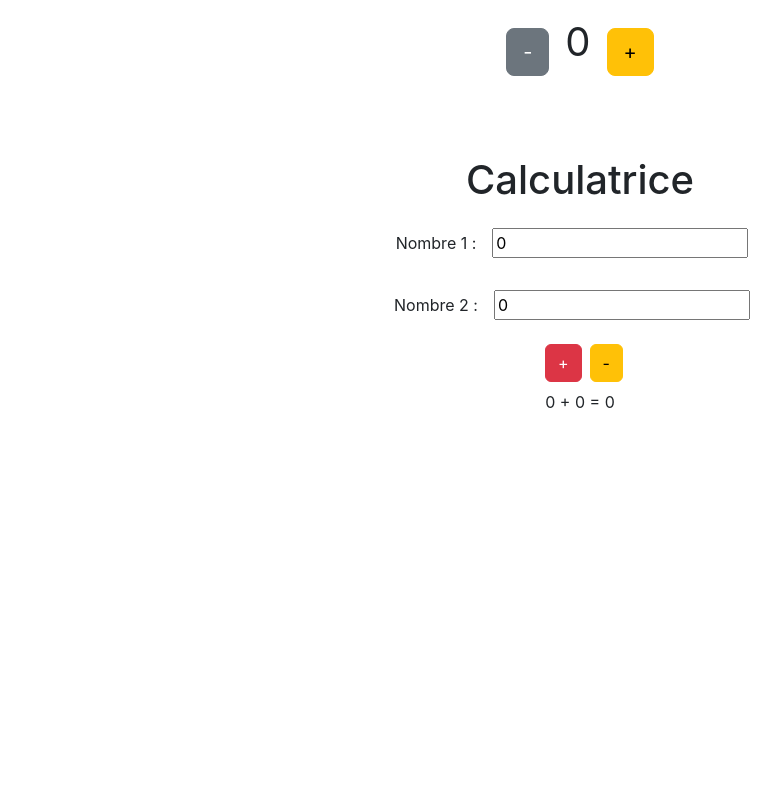
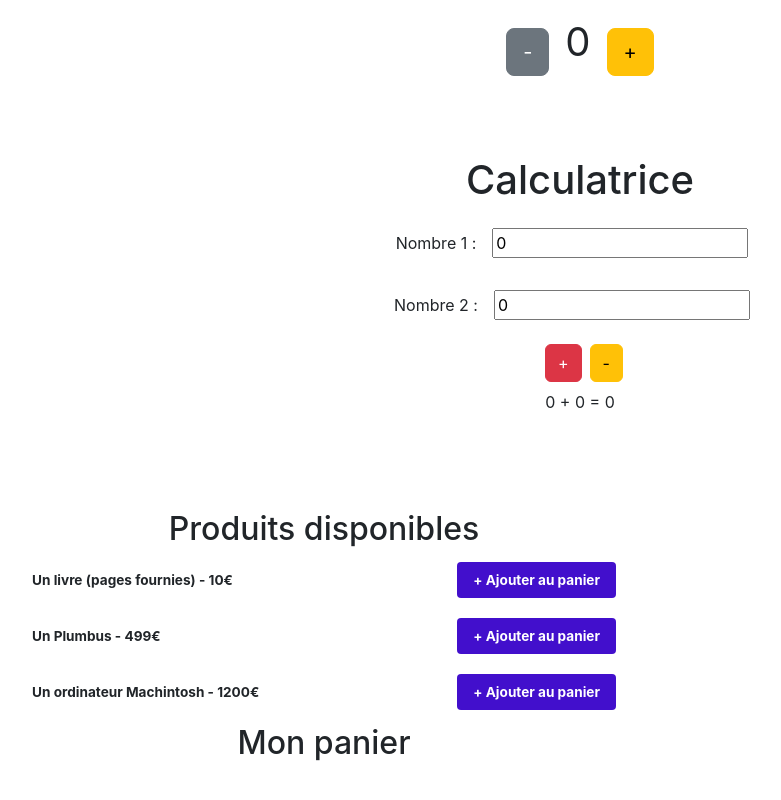
Before and after one commit to huipfe/my-app, a React (Create React App) app: page / in a window 1280 px wide. Shown: the part 504-1304 px from the top of the page, without its empty margins (60-841 px from the left). Before the commit the page ends 982 px from the top, so only its background shows below. Built offline with nearby package versions, Linux system fonts and the light colour scheme.

Commit message:
5e commit transfert of Shop

```diff
--- a/src/App.js
+++ b/src/App.js
@@ -5,6 +5,7 @@ import EmailField from './EmailField';
 import Button2 from './Button2';
 import ButtonNumberSelector from './ButtonNumberSelector';
 import Calculatrice from './Calculatrice';
+import Shop from './Shop/Shop.js';
 
 function App() {
   return (
@@ -32,6 +33,12 @@ function App() {
       <div class="m-5 p-3"><ButtonNumberSelector /></div>
 
       <div class="m-5 p-3"><Calculatrice /></div>
+
+      {/* Section Shop */}
+      <section class="m-5 p-3">
+        <Shop />
+      </section>
+
     </div>
 
   );
--- /dev/null
+++ b/src/Shop/Shop.css
@@ -0,0 +1,50 @@
+.Shop {
+  width: 40rem;
+  background: #fff;
+  padding: 1rem;
+  border-radius: 4px;
+}
+.Shop ul {
+  list-style-type: none;
+  padding: 0;
+  margin: 0;
+}
+.Shop ul li {
+  display: flex;
+  align-items: center;
+  justify-content: space-between;
+  width: 100%;
+  min-height: 3rem;
+  margin: 0.5rem 0;
+  padding: 0 0.75rem;
+  border-radius: 4px;
+  font-weight: bold;
+  font-size: 0.85rem;
+}
+.Shop ul li.Products {
+  background: hsla(256, 86%, 43%, 0.1);
+  color: hsl(256, 86%, 43%);
+}
+.Shop ul li.CartItems {
+  background: hsla(0, 0%, 27%, 0.1);
+  color: hsl(0, 0%, 27%);
+}
+.Shop button {
+  border: 0;
+  padding: 0.5rem 1rem;
+  border-radius: 4px;
+  font-weight: bold;
+  cursor: pointer;
+}
+.Shop button:disabled {
+  background: lightgray;
+  cursor: default;
+}
+.Shop button.AddToCart {
+  background: hsl(256, 86%, 43%);
+  color: #fff;
+}
+.Shop button.RemoveFromCart {
+  background: hsl(345, 86%, 43%);
+  color: #fff;
+}/*# sourceMappingURL=Shop.css.map */
--- /dev/null
+++ b/src/Shop/Shop.js
@@ -0,0 +1,168 @@
+// import React, { useState } from 'react';
+// import './Shop.css';
+
+// function Shop() {
+//     const [products, setProducts] = useState([
+//         { id: 1, name: 'Product 1', price: 10, bought: false },
+//         { id: 2, name: 'Product 2', price: 20, bought: false },
+//         { id: 3, name: 'Product 3', price: 30, bought: false },
+//     ]);
+
+//     const [cart, setCart] = useState([]);
+
+//     const handleAddToCart = (product) => {
+//         const updatedProducts = products.map((p) => {
+//             if (p.id === product.id) {
+//                 return { ...p, bought: true };
+//             }
+//             return p;
+//         });
+
+//         setProducts(updatedProducts);
+//         setCart([...cart, product]);
+//     };
+
+//     const handleRemoveFromCart = (product) => {
+//         const updatedProducts = products.map((p) => {
+//             if (p.id === product.id) {
+//                 return { ...p, bought: false };
+//             }
+//             return p;
+//         });
+
+//         setProducts(updatedProducts);
+//         setCart(cart.filter((p) => p.id !== product.id));
+//     };
+
+//     return (
+//         <div>
+//             <h2>Products</h2>
+//             <ul>
+//                 {products.map((product) => (
+//                     <li key={product.id}>
+//                         {product.name} - {product.price}€{' '}
+//                         {product.bought ? (
+//                             <button disabled>Already bought</button>
+//                         ) : (
+//                             <button onClick={() => handleAddToCart(product)}>Add to cart</button>
+//                         )}
+//                     </li>
+//                 ))}
+//             </ul>
+
+//             <h2>Cart</h2>
+//             <ul>
+//                 {cart.map((product) => (
+//                     <li key={product.id}>
+//                         {product.name} - {product.price}€{' '}
+//                         <button onClick={() => handleRemoveFromCart(product)}>Remove from cart</button>
+//                     </li>
+//                 ))}
+//             </ul>
+//         </div>
+//     );
+// }
+
+// export default Shop;
+
+// Correction
+import React, { Component } from 'react';
+import './Shop.css';
+
+export default class Shop extends Component {
+    constructor(props) {
+        super(props);
+
+        this.state = {
+            products: [
+                {
+                    id: Math.random(),
+                    label: "Un livre (pages fournies)",
+                    price: 10,
+                },
+                {
+                    id: Math.random(),
+                    label: "Un Plumbus",
+                    price: 499,
+                },
+                {
+                    id: Math.random(),
+                    label: "Un ordinateur Machintosh",
+                    price: 1200,
+                }
+            ],
+            cart: [],
+        };
+
+        /**
+         * Add item to cart if not already there
+         * @param {Object} item
+         */
+        this.buyItem = (item) => {
+            if (!this.state.cart.find((cartItem) => cartItem.id === item.id)) {
+                this.setState({
+                    ...this.state,
+                    cart: [...this.state.cart, item]
+                });
+            }
+        };
+
+        /**
+         * Remove item from cart
+         * @param {Object} item
+         */
+        this.removeItem = (item) => {
+            this.setState({
+                ...this.state,
+                cart: this.state.cart.filter((cartItem) => cartItem.id !== item.id)
+            });
+        };
+    };
+
+    render() {
+        return (
+            <div className="Shop">
+                <h2>Produits disponibles</h2>
+                <ul className="Products">
+                    {
+                        this.state.products.map((product) => {
+                            return (
+                                <li key={product.id}>
+                                    <span>{product.label} - {product.price}€</span>
+                                    <button
+                                        type="button"
+                                        className="AddToCart"
+                                        disabled={this.state.cart.find((cartItem) => cartItem.id === product.id)}
+                                        onClick={() => this.buyItem(product)}
+                                    >
+                                        + Ajouter au panier
+                                    </button>
+                                </li>
+                            )
+                        })
+                    }
+                </ul>
+
+                <h2>Mon panier</h2>
+                <ul className="CartItems">
+                    {
+                        this.state.cart.map((cartItem) => {
+                            return (
+                                <li key={cartItem.id}>
+                                    <span>{cartItem.label} - {cartItem.price}€</span>
+                                    <button
+                                        type="button"
+                                        className="RemoveFromCart"
+                                        onClick={() => this.removeItem(cartItem)}
+                                    >
+                                        Supprimer du panier
+                                    </button>
+                                </li>
+                            )
+                        })
+                    }
+                </ul>
+            </div>
+        )
+    };
+};
--- /dev/null
+++ b/src/Shop/Shop.scss
@@ -0,0 +1,65 @@
+$white: #fff;
+$gray: hsla(0, 0%, 27%, 0.1);
+$gray-text: hsl(0, 0%, 27%);
+$green: hsla(256, 86%, 43%, 0.1);
+$green-text: hsl(256, 86%, 43%);
+$red: hsl(345, 86%, 43%);
+
+.Shop {
+  width: 40rem;
+  background: $white;
+  padding: 1rem;
+  border-radius: 4px;
+
+  ul {
+    list-style-type: none;
+    padding: 0;
+    margin: 0;
+
+    li {
+      display: flex;
+      align-items: center;
+      justify-content: space-between;
+      width: 100%;
+      min-height: 3rem;
+      margin: 0.5rem 0;
+      padding: 0 0.75rem;
+      border-radius: 4px;
+      font-weight: bold;
+      font-size: 0.85rem;
+
+      &.Products {
+        background: $green;
+        color: $green-text;
+      }
+
+      &.CartItems {
+        background: $gray;
+        color: $gray-text;
+      }
+    }
+  }
+
+  button {
+    border: 0;
+    padding: 0.5rem 1rem;
+    border-radius: 4px;
+    font-weight: bold;
+    cursor: pointer;
+
+    &:disabled {
+      background: lightgray;
+      cursor: default;
+    }
+
+    &.AddToCart {
+      background: $green-text;
+      color: $white;
+    }
+
+    &.RemoveFromCart {
+      background: $red;
+      color: $white;
+    }
+  }
+}
```
Also changed, not shown: 1 other file (tests, documents, lock files or other folders).
